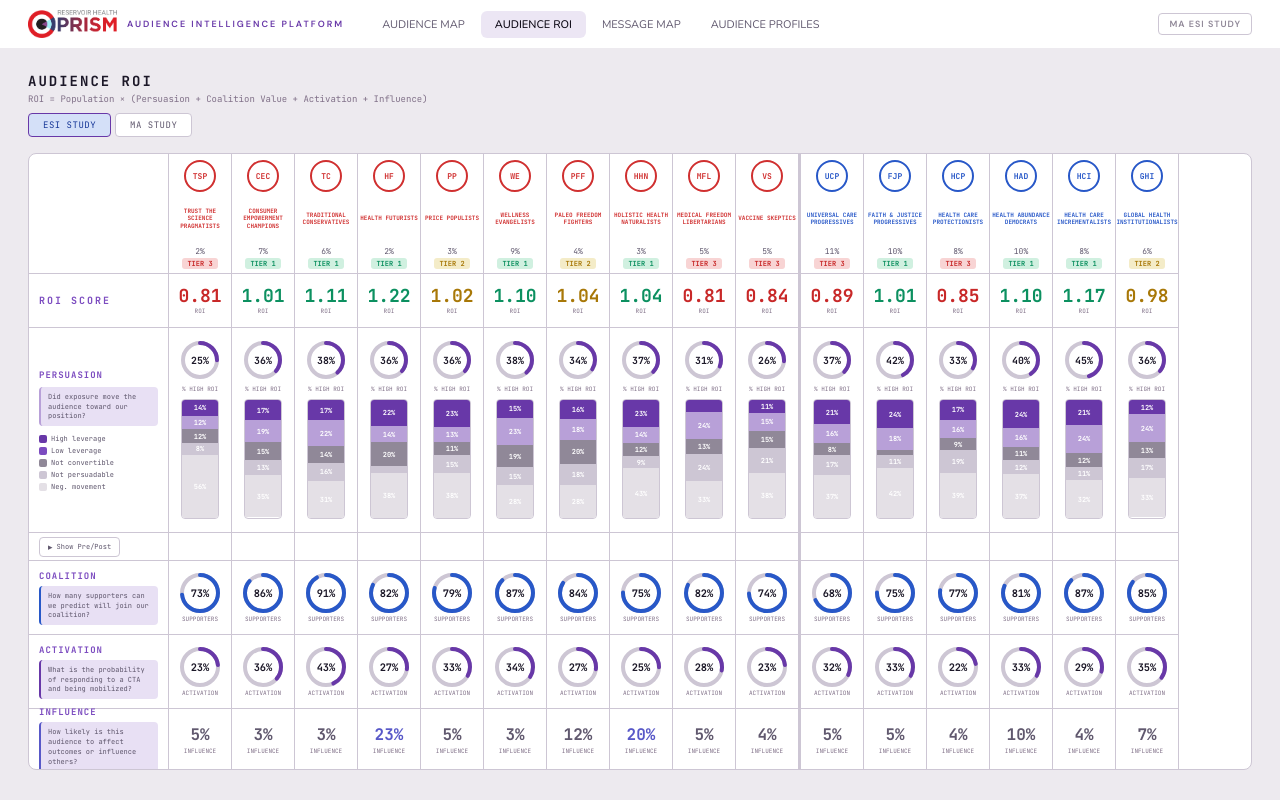
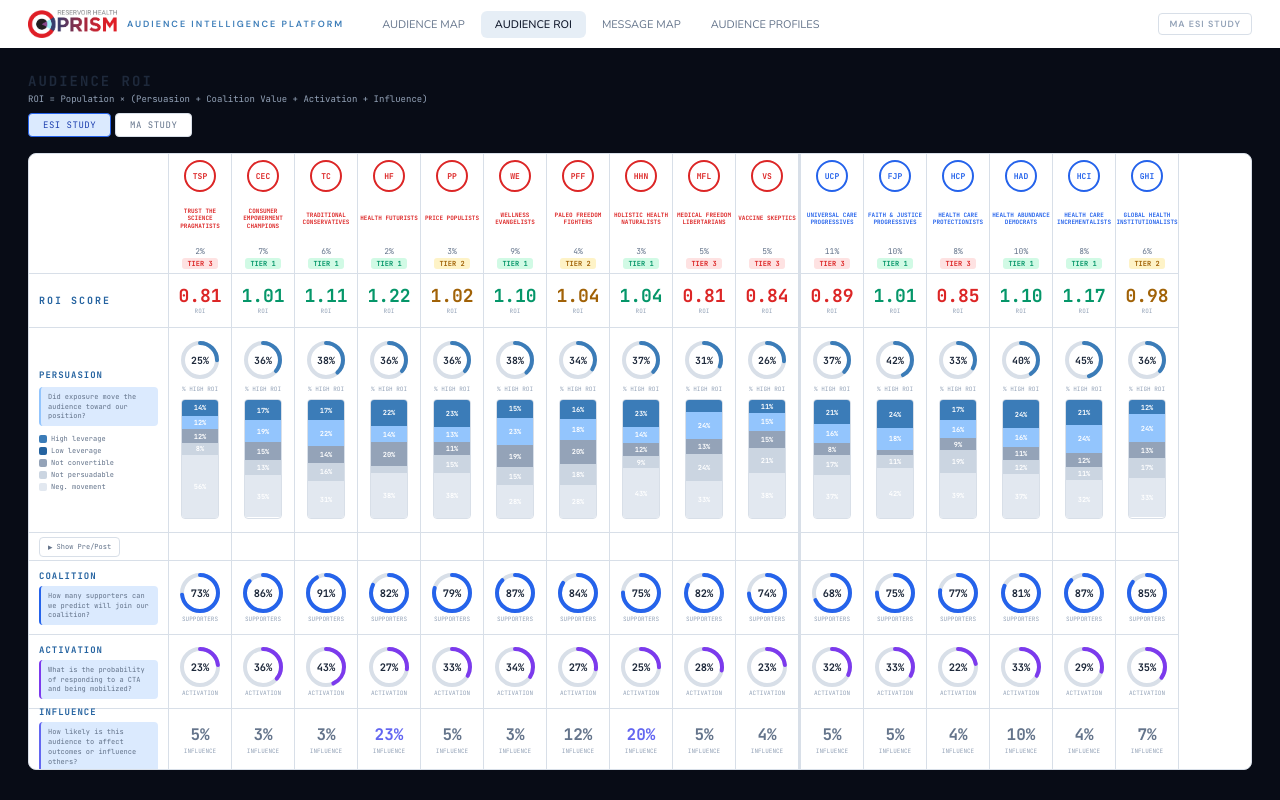
Before and after one commit to prism-lead/prism-dashboard-v5, a React (Vite) app: page /roi in a window 1280 px wide. Built offline with nearby package versions, Linux system fonts and the light colour scheme.

Commit message:
Update theme.js

```diff
--- a/src/theme.js
+++ b/src/theme.js
@@ -156,151 +156,151 @@ const DARK = {
 };
 
 
+
 // ─────────────────────────────────────────────────
-// "CLOUD + VIOLET" PALETTE  (PRISM brand-derived)
-// Soft warm lavender bg · white cards · purple accent
+// LIGHT PALETTE
 // ─────────────────────────────────────────────────
 const LIGHT = {
 
   // ── Core surfaces ──────────────────────────────
-  bg:           "#edeaef",      // soft warm lavender page bg
-  bgAlt:        "#e4e0e6",      // deeper lavender alt
-  card:         "#ffffff",      // clean white cards
-  cardAlt:      "#f5f3f7",      // tinted card alt
-  cardHover:    "#ebe8f0",      // hover
-  border:       "#cdc6d4",      // soft purple-grey border
-  borderStrong: "#b8b0c2",      // heavier divider
-  strip:        "#ddd8e2",      // dot-strip tracks
-  inputBg:      "#f0edf4",      // input / sub-panel bg
-  gridLine:     "#ddd8e2",      // SVG grid stroke
+  bg:           "#0e0a27b",
+  bgAlt:        "#f1f3f6",
+  card:         "#ffffff",
+  cardAlt:      "#f9fafb",
+  cardHover:    "#eef2f7",
+  border:       "#d8dfe8",
+  borderStrong: "#c5ced9",
+  strip:        "#e2e8f0",
+  inputBg:      "#f1f5f9",
+  gridLine:     "#e2e8f0",
 
   // ── Text hierarchy ─────────────────────────────
-  text1:        "#1c1828",      // near-black primary
-  text2:        "#60586e",      // warm grey secondary
-  text3:        "#807088",      // tertiary
-  textBright:   "#0c0814",      // max dark emphasis
-  textMax:      "#0c0814",      // headings
-  textDim:      "#908898",      // dim labels
-  textSubtle:   "#908898",      // footer / legend
-  textMono:     "#60586e",      // monospace UI labels
-  textBody:     "#302840",      // body copy
-  textInvert:   "#ffffff",      // text on dark accent fills
+  text1:        "#1e293b",
+  text2:        "#64748b",
+  text3:        "#94a3b8",
+  textBright:   "#0f172a",
+  textMax:      "#020617",
+  textDim:      "#94a3b8",
+  textSubtle:   "#94a3b8",
+  textMono:     "#64748b",
+  textBody:     "#334155",
+  textInvert:   "#ffffff",
 
   // ── Accent / brand ─────────────────────────────
-  accent:       "#6838a8",      // PRISM brand purple
-  accentLight:  "#7c4cc0",      // lighter purple
-  accentMuted:  "#b8a0d8",      // muted purple
-  accentDim:    "#e8e0f4",      // dim purple info boxes
+  accent:       "#3b7cb8",
+  accentLight:  "#2563a0",
+  accentMuted:  "#93c5fd",
+  accentDim:    "#dbeafe",
 
   // ── Party ──────────────────────────────────────
-  gop:          "#d03030",
-  gopFill:      "#c82828",
-  gopStroke:    "#b01818",
-  gopText:      "#701414",
-  gopBadgeBg:   "#f8d4d4",
-  gopBadgeText: "#881818",
-  gopHeaderBg:  "#f8eeee",
-  gopHeaderBdr: "#d84040",
+  gop:          "#dc2626",
+  gopFill:      "#dc2626",
+  gopStroke:    "#b91c1c",
+  gopText:      "#7f1d1d",
+  gopBadgeBg:   "#fee2e2",
+  gopBadgeText: "#991b1b",
+  gopHeaderBg:  "#fef2f2",
+  gopHeaderBdr: "#ef4444",
 
-  dem:          "#2858c8",
-  demFill:      "#2050c0",
-  demStroke:    "#1840a8",
-  demText:      "#142870",
-  demBadgeBg:   "#d4e0f8",
-  demBadgeText: "#183898",
-  demHeaderBg:  "#eef2fa",
-  demHeaderBdr: "#3868d8",
+  dem:          "#2563eb",
+  demFill:      "#2563eb",
+  demStroke:    "#1d4ed8",
+  demText:      "#1e3a8a",
+  demBadgeBg:   "#dbeafe",
+  demBadgeText: "#1e40af",
+  demHeaderBg:  "#eff6ff",
+  demHeaderBdr: "#3b82f6",
 
   // ── Tiers ──────────────────────────────────────
-  tier1:        "#0c9060",
-  tier1Bg:      "#d0f0e0",
-  tier2:        "#a87808",
-  tier2Bg:      "#f4ecc8",
-  tier3:        "#c82828",
-  tier3Bg:      "#f8d4d4",
+  tier1:        "#059669",
+  tier1Bg:      "#d1fae5",
+  tier2:        "#a16207",
+  tier2Bg:      "#fef3c7",
+  tier3:        "#dc2626",
+  tier3Bg:      "#fee2e2",
 
   // ── Semantic / data viz ────────────────────────
-  green:        "#0c9060",
-  greenBright:  "#10b870",
-  red:          "#c82828",
-  redLight:     "#e04040",
-  amber:        "#a06008",
-  amberBright:  "#c88010",
-  cyan:         "#0888a8",
-  teal:         "#0c8878",
-  tealDark:     "#10a890",
-  violet:       "#6838a8",
-  violetDark:   "#5858c8",
-  rose:         "#c01840",
-  blue:         "#2858c8",
-  blueLight:    "#3868d8",
-  blueDim:      "#3868d8",
+  green:        "#059669",
+  greenBright:  "#10b981",
+  red:          "#dc2626",
+  redLight:     "#ef4444",
+  amber:        "#b45309",
+  amberBright:  "#d97706",
+  cyan:         "#0891b2",
+  teal:         "#0d9488",
+  tealDark:     "#14b8a6",
+  violet:       "#7c3aed",
+  violetDark:   "#6366f1",
+  rose:         "#e11d48",
+  blue:         "#2563eb",
+  blueLight:    "#3b82f6",
+  blueDim:      "#3b82f6",
 
   // ── Profiler-specific ──────────────────────────
-  govtBlue:     "#2858c8",
-  corpAmber:    "#a06008",
+  govtBlue:     "#2563eb",
+  corpAmber:    "#b45309",
 
   // ── Message map theme badges ───────────────────
-  themeFinancial:   "#0c9060",
-  themeCoverage:    "#2858c8",
-  themeInnovation:  "#6838a8",
-  themeFreedom:     "#c88010",
-  themeSocial:      "#c82828",
-  themeTrust:       "#0c8878",
-  themeOther:       "#60586e",
+  themeFinancial:   "#059669",
+  themeCoverage:    "#2563eb",
+  themeInnovation:  "#7c3aed",
+  themeFreedom:     "#d97706",
+  themeSocial:      "#dc2626",
+  themeTrust:       "#0d9488",
+  themeOther:       "#64748b",
 
   // ── Persuadability stack ───────────────────────
-  persHigh:     "#6838a8",
-  persLow:      "#b8a0d8",
-  persNot:      "#908898",
-  persNo:       "#cdc6d4",
-  persNeg:      "#e4e0e6",
+  persHigh:     "#3b7cb8",
+  persLow:      "#93c5fd",
+  persNot:      "#94a3b8",
+  persNo:       "#cbd5e1",
+  persNeg:      "#e2e8f0",
 
   // ── MessageMap SoP heatmap (bg, text) ──────────
-  sopHot:       { bg: "#c8f0d8", text: "#065838" },   // ≥13
-  sopWarm:      { bg: "#d4f0e0", text: "#087040" },   // 10-12
-  sopMid:       { bg: "#e0f4ea", text: "#106848" },   // 7-9
-  sopNeutral:   { bg: "#f0eef2", text: "#60586e" },   // 6
-  sopCool:      { bg: "#f5f3f7", text: "#908898" },   // 5
-  sopCold:      { bg: "#f8e4e4", text: "#981828" },   // 4
-  sopChilly:    { bg: "#f4d0d2", text: "#881818" },   // 3
-  sopIce:       { bg: "#f0c0c4", text: "#801020" },   // ≤2
+  sopHot:       { bg: "#d1fae5", text: "#065f46" },
+  sopWarm:      { bg: "#dcfce7", text: "#166534" },
+  sopMid:       { bg: "#ecfdf5", text: "#1e7a54" },
+  sopNeutral:   { bg: "#f1f5f9", text: "#475569" },
+  sopCool:      { bg: "#f8f9fb", text: "#64748b" },
+  sopCold:      { bg: "#fef2f2", text: "#9f1239" },
+  sopChilly:    { bg: "#fee2e2", text: "#991b1b" },
+  sopIce:       { bg: "#fecdd3", text: "#881337" },
 
   // ── Map / geography ────────────────────────────
-  mapActive:       "#6838a8",
-  mapActiveBorder: "#4c28a0",
-  mapIdle:         "#e4e0e6",
-  mapIdleBorder:   "#cdc6d4",
-  mapHover:        "#d8c8f0",
+  mapActive:       "#3b7cb8",
+  mapActiveBorder: "#1d4ed8",
+  mapIdle:         "#e2e8f0",
+  mapIdleBorder:   "#cbd5e1",
+  mapHover:        "#bfdbfe",
 
   // ── Segment map specific ───────────────────────
-  segMapBg:        "#e4e0e6",
-  segMapGrid:      "#ddd8e2",
-  segMapDivider:   "#b8b0c2",
-  segMapBadgeBg:   "#f0edf4",
+  segMapBg:        "#f1f3f6",
+  segMapGrid:      "#e2e8f0",
+  segMapDivider:   "#cbd5e1",
+  segMapBadgeBg:   "#f1f5f9",
 
   // ── Ideology heatmap ───────────────────────────
-  ideoBlue:     "rgba(40,88,200,",
-  ideoRed:      "rgba(200,40,40,",
-  ideoNeutral:  "rgba(96,88,110,",
+  ideoBlue:     "rgba(37,99,235,",
+  ideoRed:      "rgba(220,38,38,",
+  ideoNeutral:  "rgba(100,116,139,",
 
   // ── Rings / donut charts ───────────────────────
-  ring1:        "#6838a8",
-  ring2:        "#d8d0e0",
+  ring1:        "#3b7cb8",
+  ring2:        "#e2e8f0",
 
   // ── Sort / interactive state ───────────────────
-  sortActiveBg:  "#e0d8f0",
-  sortIndicator: "#6838a8",
+  sortActiveBg:  "#dbeafe",
+  sortIndicator: "#2563eb",
 
   // ── PE (Policy Elites) column ──────────────────
-  peColor:      "#6838a8",
-  peHeaderBg:   "#f4f0f8",
-  peBorder:     "#6838a8",
+  peColor:      "#7c3aed",
+  peHeaderBg:   "#f5f3ff",
+  peBorder:     "#7c3aed",
 
   // ── Total column ───────────────────────────────
-  totalColor:   "#0c9060",
-  totalHeaderBg:"#ecf8f0",
-  totalBorder:  "#0c9060",
+  totalColor:   "#059669",
+  totalHeaderBg:"#f0fdf4",
+  totalBorder:  "#059669",
 };
 
 
```
